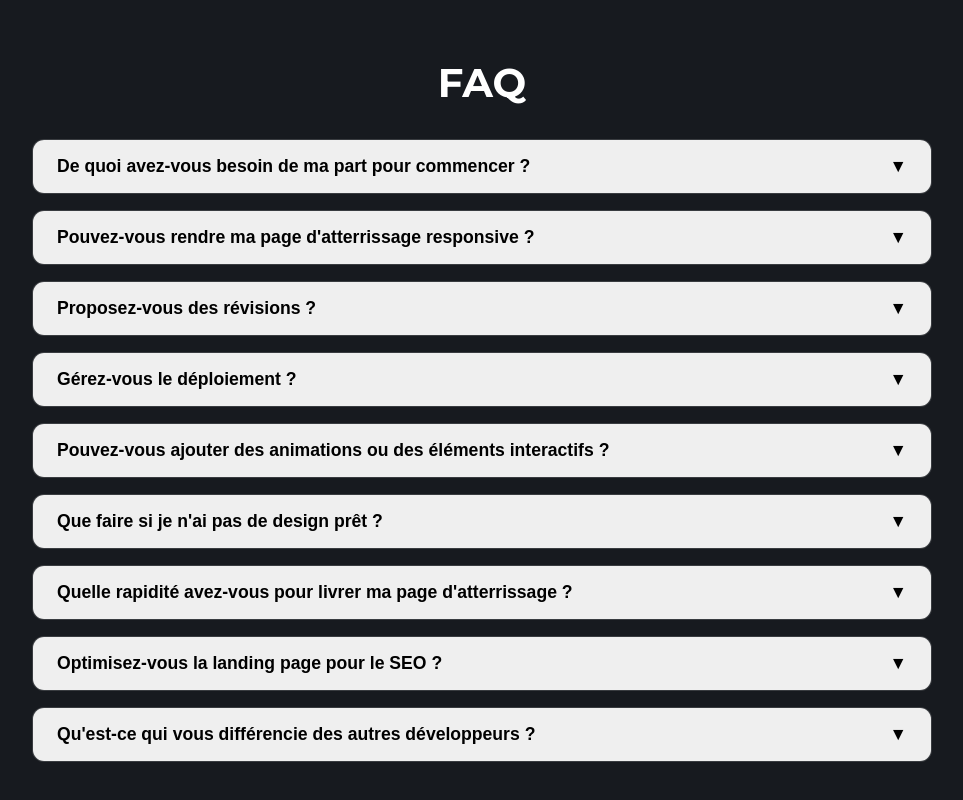
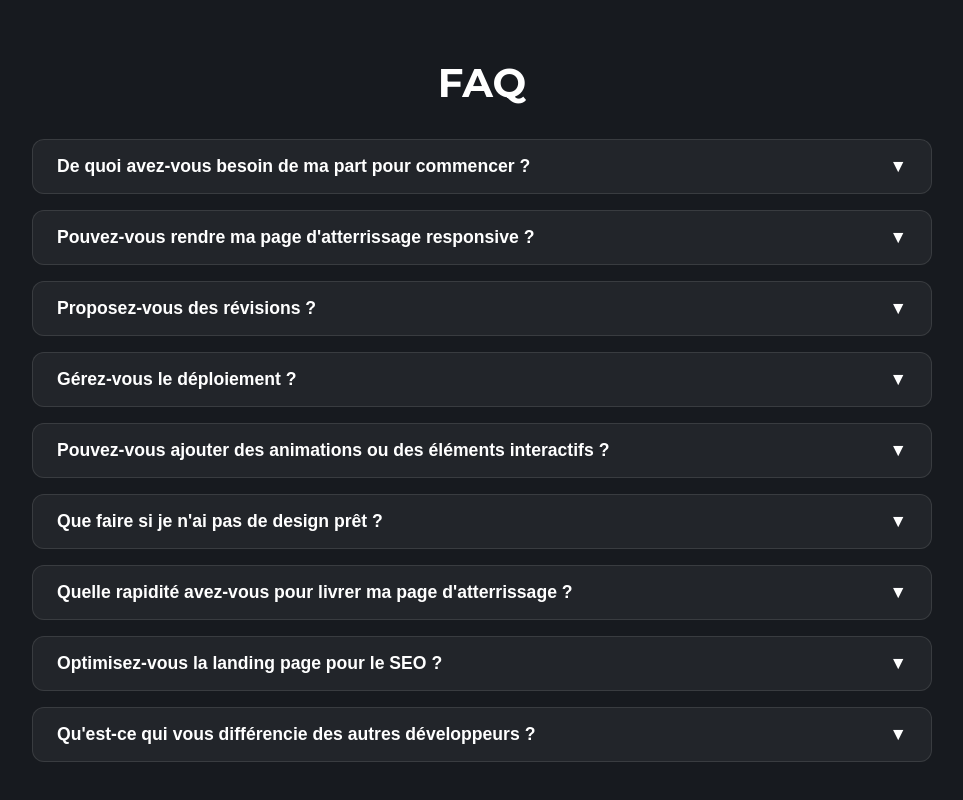
Before and after one commit to JevinFC/Portfolio, a React (Vite) app: page / in a window 1280 px wide. Shown: the part 3416-4216 px from the top of the page, without its empty margins (158-1121 px from the left). Built offline with nearby package versions, Linux system fonts and the light colour scheme.

Commit message:
Enhance FAQ question styles: add appearance properties for consistent button styling across browsers

```diff
--- a/src/components/FAQ/faq.scss
+++ b/src/components/FAQ/faq.scss
@@ -42,6 +42,11 @@
     font-weight: 600;
     font-size: 1.1rem;
     transition: background 0.3s ease;
+    color: #fff;
+    background-color: transparent;
+    -webkit-appearance: none;
+    -moz-appearance: none;
+    appearance: none;
 
     &:hover {
       background: #b97cf1;
```
